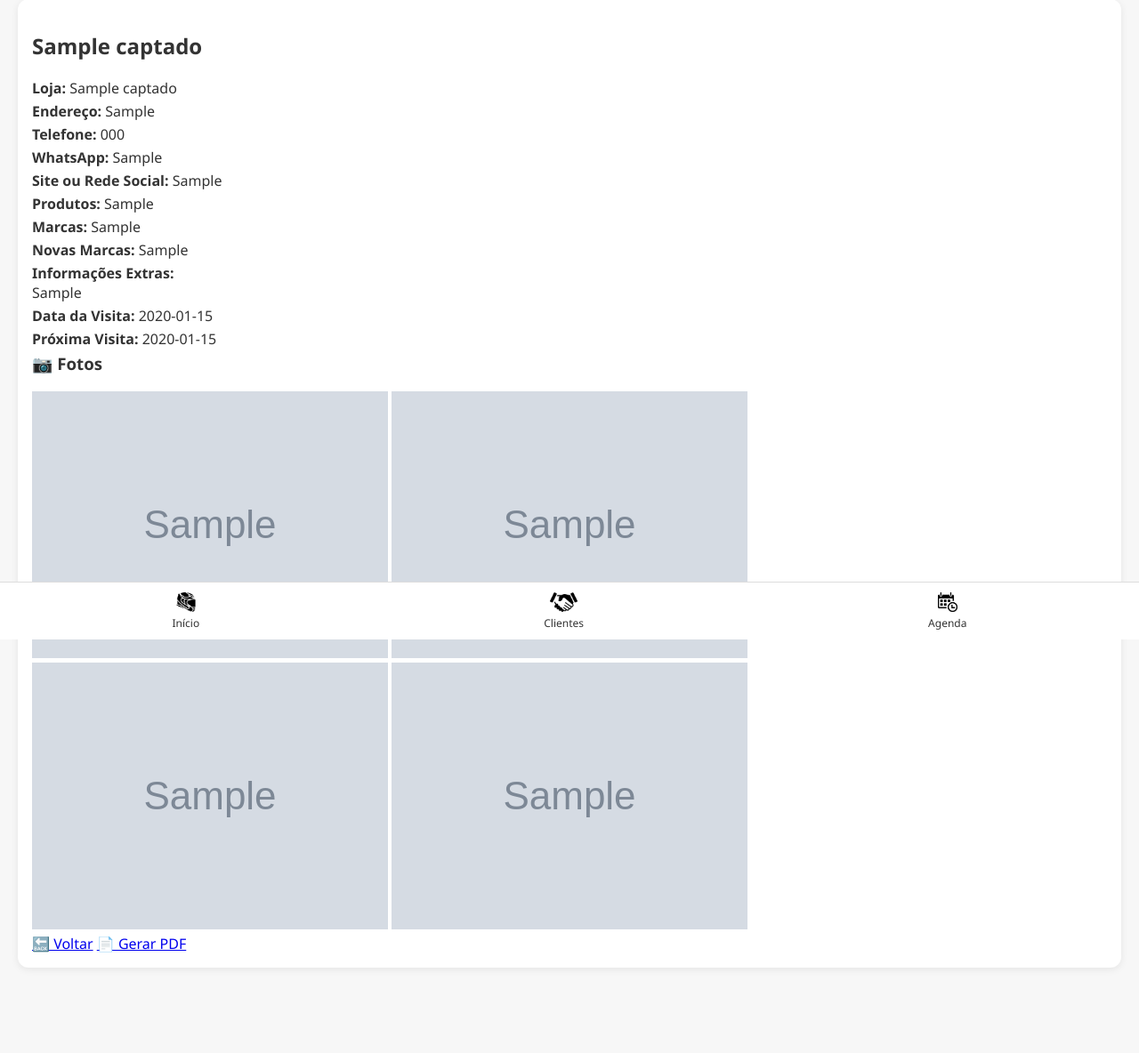
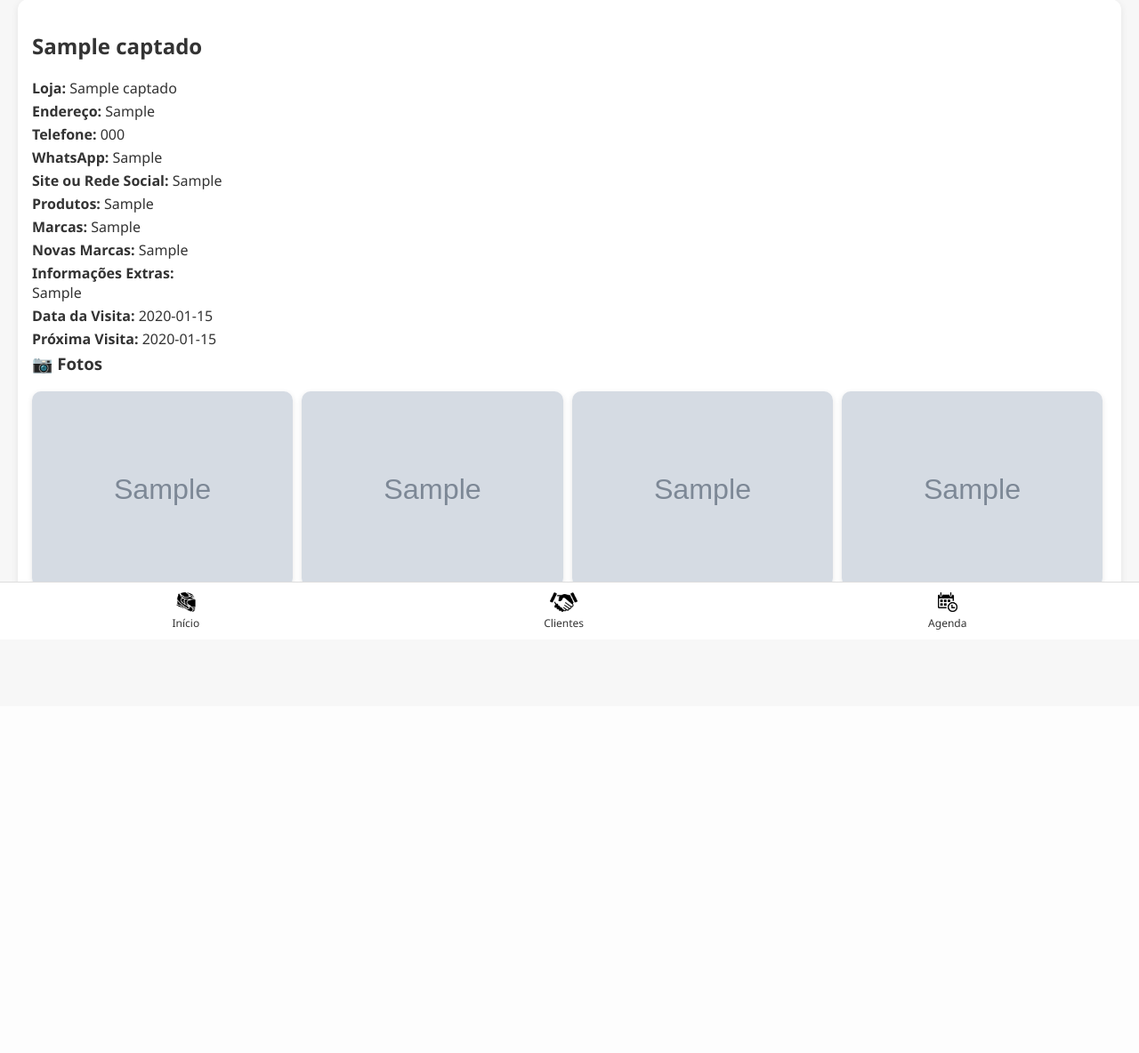
Before and after one commit to RodrigoFrancoBatata/captacao-app, a Flask app: page /cliente/1 in a window 1280 px wide. Shown: the part 81-1265 px from the top of the page at 89% size. After the commit the page ends 789 px from the top, so only its background shows below. Run offline with Flask 3, Linux system fonts and the light colour scheme; tables that the repository leaves empty hold one stand-in row (values such as "Sample post"); grey boxes marked "Sample" are stand-in pictures.

Commit message:
Ajusta tamanho e exibição das imagens no cliente.html e padroniza visual

```diff
--- a/static/style.css
+++ b/static/style.css
@@ -163,10 +163,17 @@ a.btn:hover {
 }
 
 /* Imagens de Fotos (detalhes do cliente) */
-.foto-preview {
+.galeria-fotos {
+  display: flex;
+  flex-wrap: wrap;
+  gap: 10px;
+  margin-top: 12px;
+}
+.galeria-fotos img {
   max-width: 100%;
-  max-height: 280px;
-  margin-bottom: 10px;
+  max-height: 220px;
+  width: auto;
+  height: auto;
   border-radius: 10px;
   box-shadow: 0 2px 6px rgba(0,0,0,0.1);
 }
```
